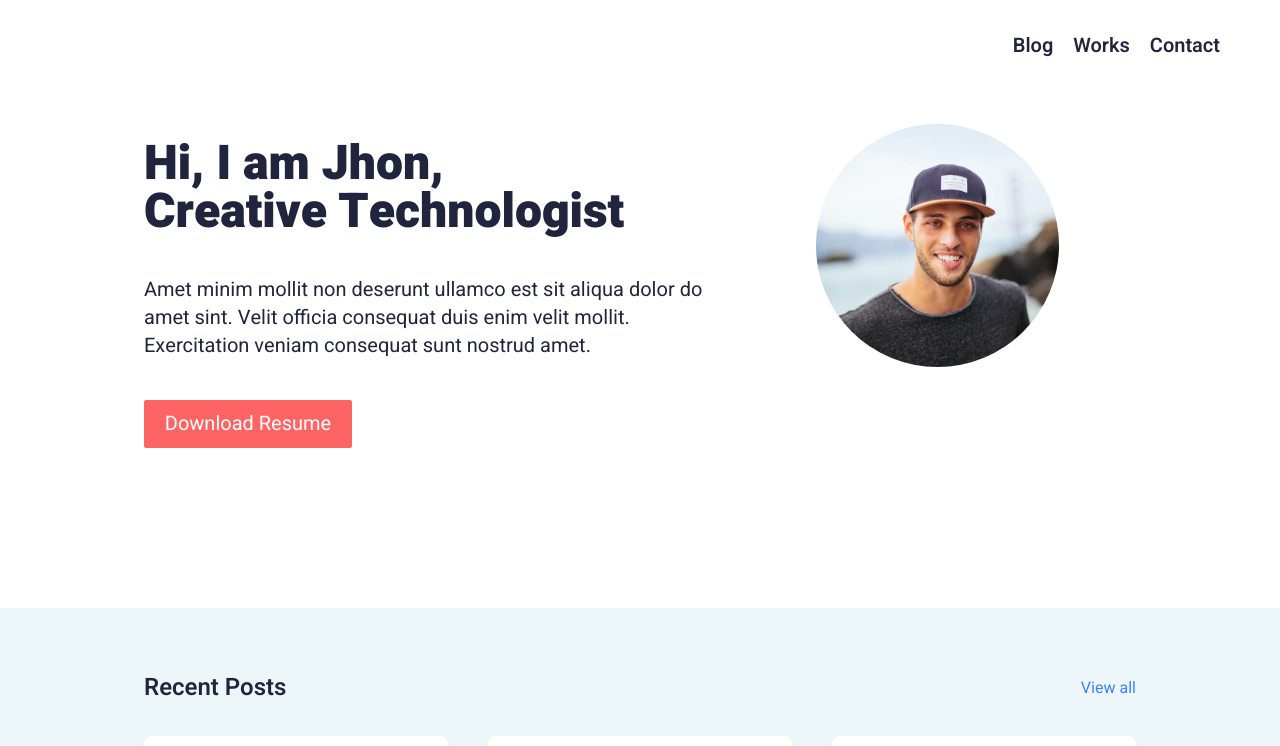
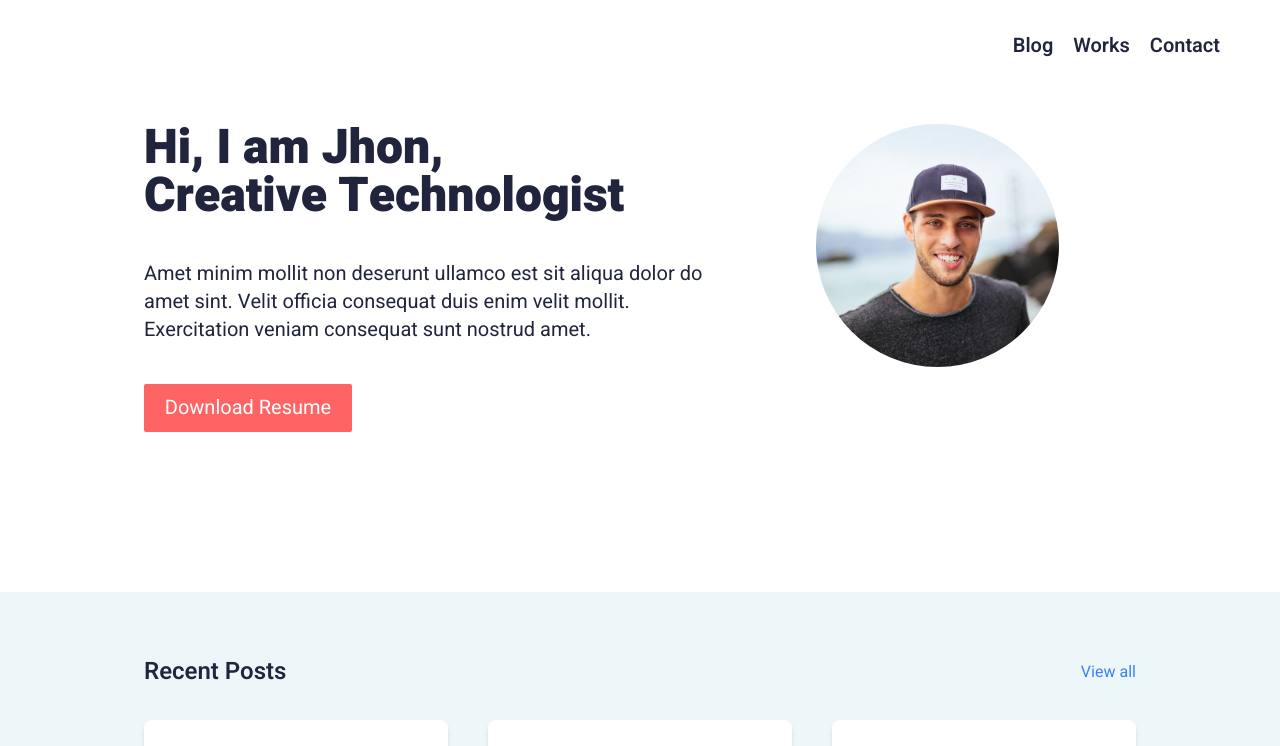
Before and after one commit to animeshmandal4400/Propaccel, a React (Vite) app: page / in a window 1280 px wide. Shown: the top 746 px of the page. Built offline with nearby package versions, Linux system fonts and the light colour scheme.

Commit message:
Update Home.jsx

```diff
--- a/src/component/Home.jsx
+++ b/src/component/Home.jsx
@@ -14,14 +14,14 @@ const Home = () => {
       <div className='w-full h-full font-Heebo text-text-dark'>
             <Navbar/>
             <section className='w-full flex flex-col md:flex-row mx-auto max-w-screen-lg px-4 py-6 md:py-16 items-center md:items-start'>
-              <div className='md:w-[60%] flex flex-col md:text-left text-center mt-4'>
+              <div className='md:w-[60%] flex flex-col md:text-left text-center md:mt-0 mt-4'>
                   <h3 className='text-4xl font-bold md:text-5xl'>
                      Hi, I am Jhon,<br />
                       <span>Creative Technologist</span>
                   </h3>
-              <p className='mt-10 text-lg md:text-xl'>
-                Amet minim mollit non deserunt ullamco est sit aliqua dolor do amet sint. Velit officia consequat duis enim velit mollit. Exercitation veniam consequat sunt nostrud amet.
-              </p>
+                  <p className='mt-10 text-lg md:text-xl'>
+                      Amet minim mollit non deserunt ullamco est sit aliqua dolor do amet sint. Velit officia consequat duis enim velit mollit. Exercitation veniam consequat sunt nostrud amet.
+                  </p>
             <div className='flex md:justify-start justify-center items-center mt-10'>
             <button className='w-52 h-12 rounded-sm text-xl text-white bg-btn'>
                 Download Resume
```
